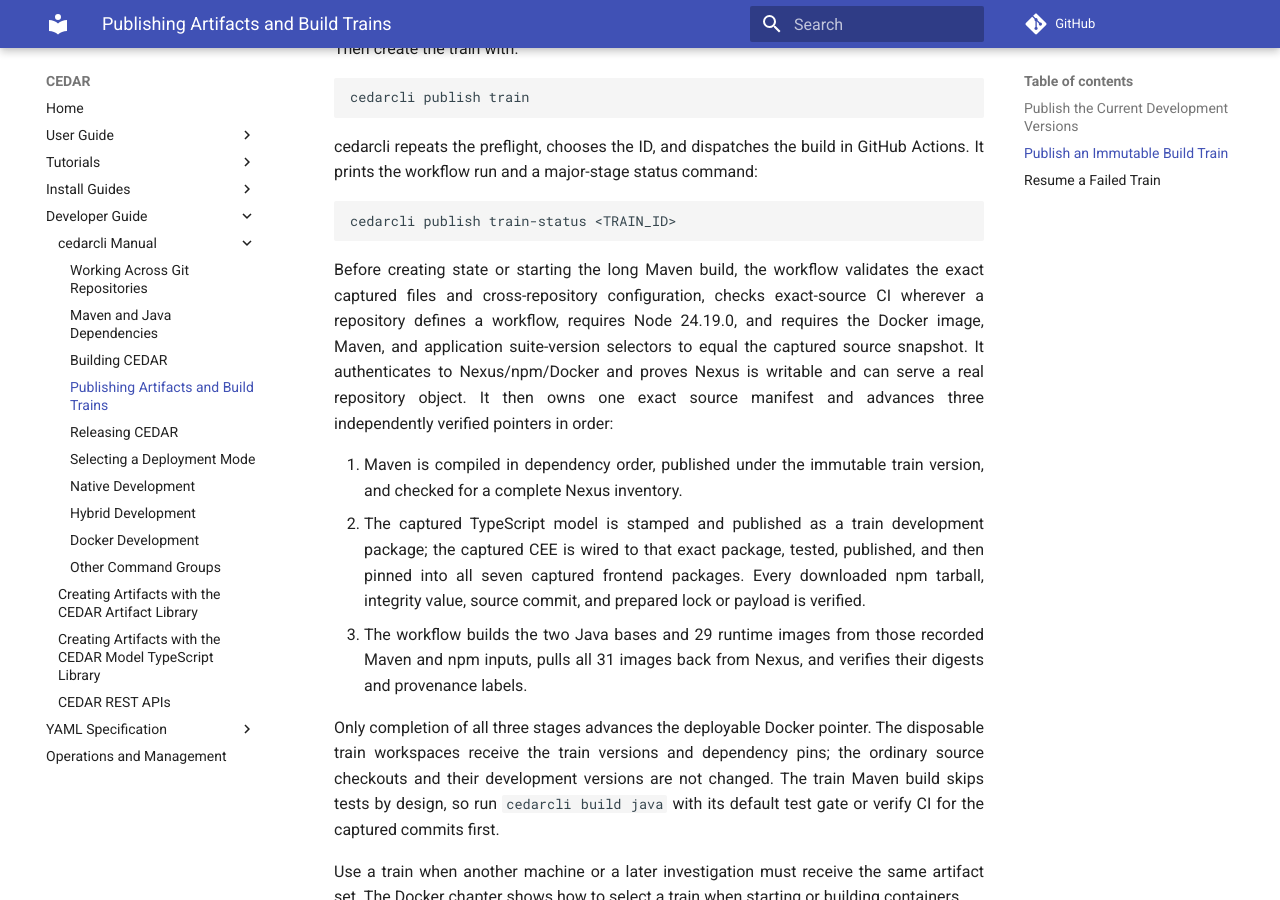
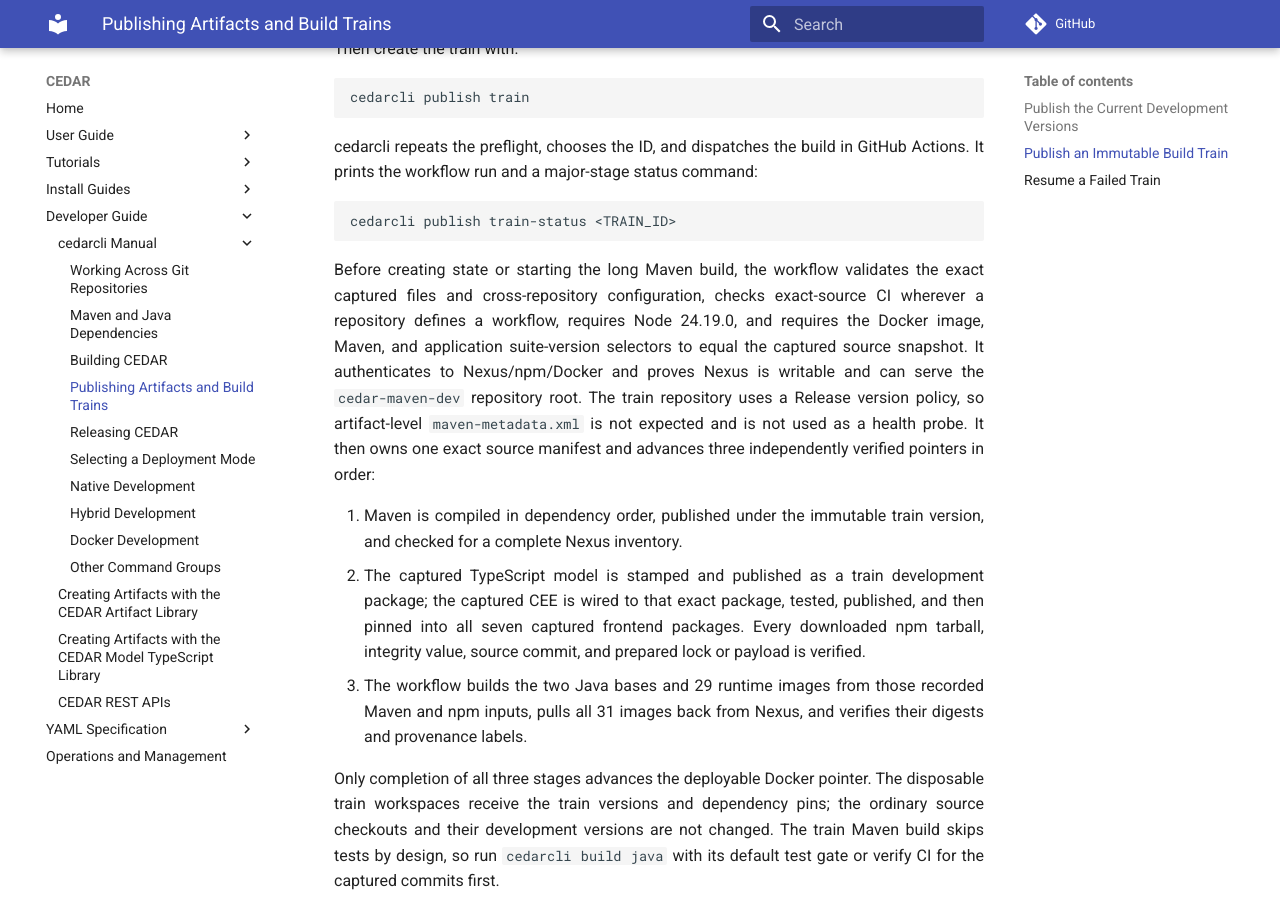
Before and after one commit to metadatacenter/cedar-mkdocs, an MkDocs documentation site: the page built from docs/developer-guide/cedarcli/publishing.md, in a window 1280 px wide and 900 px high, scrolled down 1653 px. Built offline with MkDocs 1.6.1 and Material for MkDocs 9.7.7, drawn with Linux system fonts in a browser that asks for light colours; comment, search, counter and statistics services are not loaded.

Commit message:
Document the Maven train repository health probe

```diff
--- a/docs/developer-guide/cedarcli/publishing.md
+++ b/docs/developer-guide/cedarcli/publishing.md
@@ -86,7 +86,9 @@ Before creating state or starting the long Maven build, the workflow validates t
 files and cross-repository configuration, checks exact-source CI wherever a repository defines a
 workflow, requires Node 24.19.0, and requires the Docker image, Maven, and application suite-version
 selectors to equal the captured source snapshot. It authenticates to Nexus/npm/Docker and proves
-Nexus is writable and can serve a real repository object. It then owns one exact source manifest and advances three
+Nexus is writable and can serve the `cedar-maven-dev` repository root. The train repository uses a
+Release version policy, so artifact-level `maven-metadata.xml` is not expected and is not used as a
+health probe. It then owns one exact source manifest and advances three
 independently verified pointers in order:
 
 1. Maven is compiled in dependency order, published under the immutable train version, and checked
```
